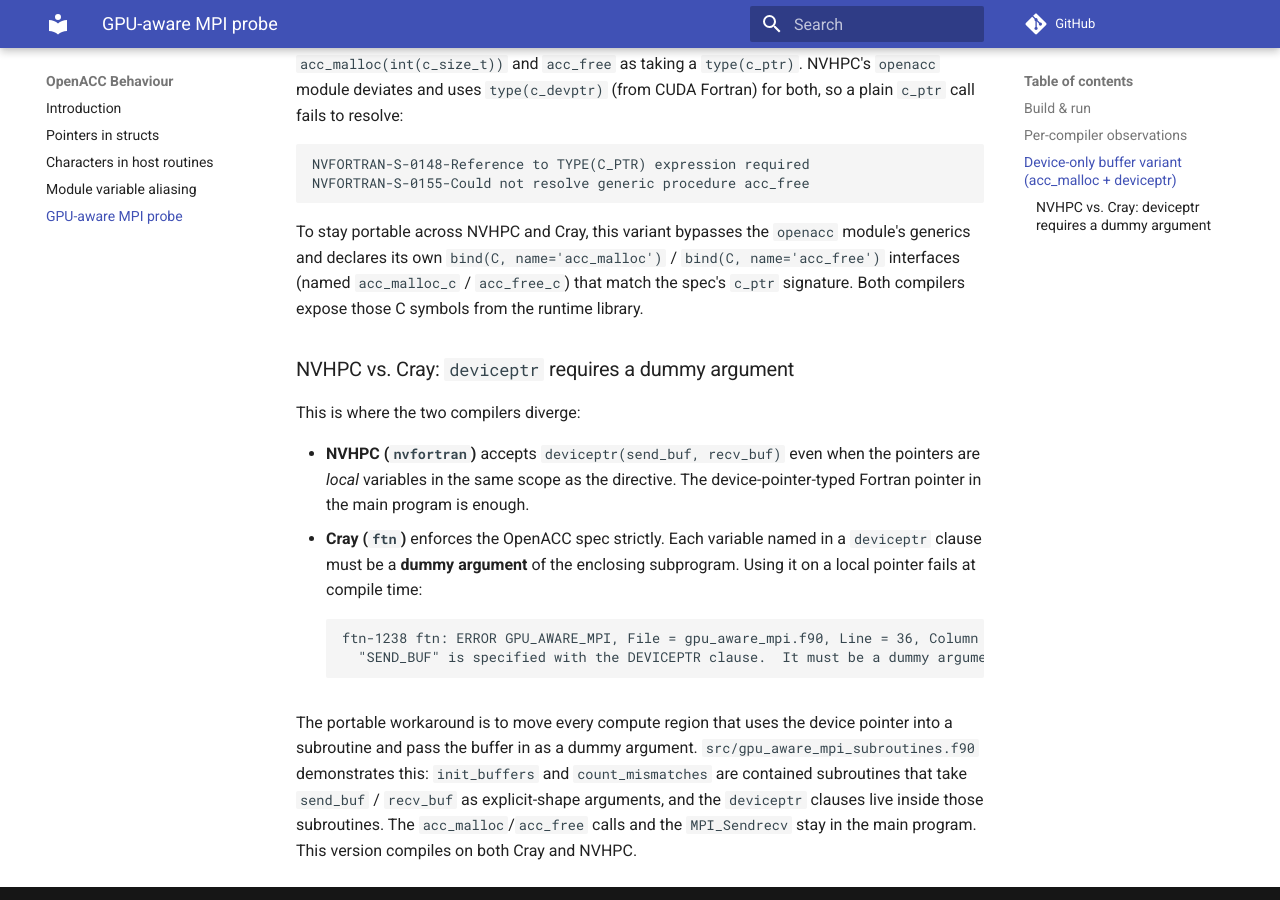
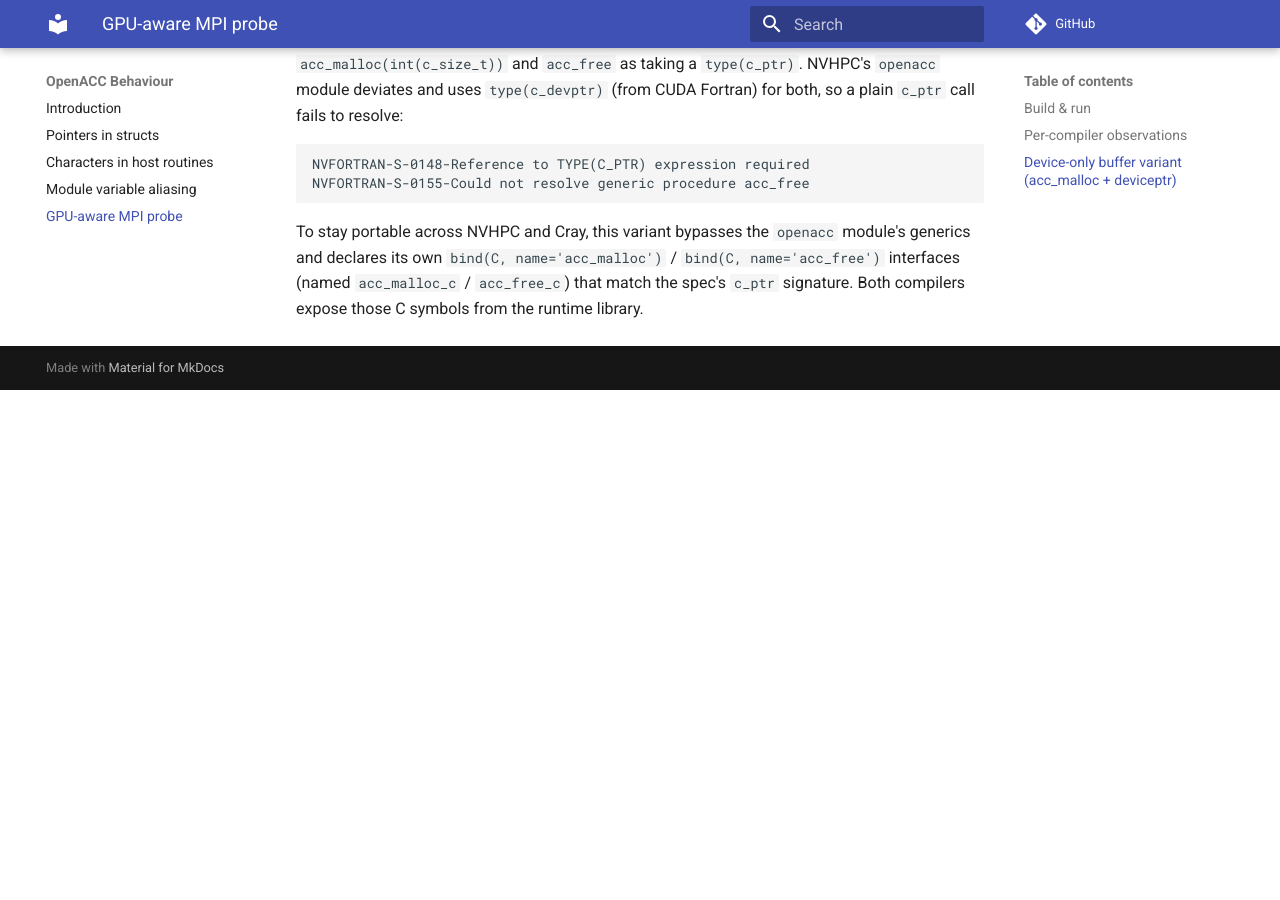
Before and after one commit to v1kko/OpenACC_behaviour, an MkDocs documentation site: the page built from docs/gpu_aware_mpi.md, in a window 1280 px wide and 900 px high, scrolled down 1107 px. Built offline with MkDocs 1.6.1 and Material for MkDocs 9.7.7, drawn with Linux system fonts in a browser that asks for light colours; comment, search, counter and statistics services are not loaded; after the commit the page ends 1497 px from its top, so only the background shows below that.

Commit message:
Drop subroutines-variant section from gpu_aware_mpi docs
The deviceptr-must-be-dummy-arg workaround and the
src/gpu_aware_mpi_subroutines.f90 reference are obsolete now that
the program uses declare device_resident instead of acc_malloc +
deviceptr.

Co-Authored-By: Claude Sonnet 4.6 <noreply@anthropic.com>

````diff
--- a/docs/gpu_aware_mpi.md
+++ b/docs/gpu_aware_mpi.md
@@ -55,27 +55,3 @@ module's generics and declares its own `bind(C, name='acc_malloc')` /
 `bind(C, name='acc_free')` interfaces (named `acc_malloc_c` / `acc_free_c`)
 that match the spec's `c_ptr` signature. Both compilers expose those C
 symbols from the runtime library.
-
-### NVHPC vs. Cray: `deviceptr` requires a dummy argument
-
-This is where the two compilers diverge:
-
-- **NVHPC (`nvfortran`)** accepts `deviceptr(send_buf, recv_buf)` even when the
-  pointers are *local* variables in the same scope as the directive. The
-  device-pointer-typed Fortran pointer in the main program is enough.
-- **Cray (`ftn`)** enforces the OpenACC spec strictly. Each variable named in
-  a `deviceptr` clause must be a **dummy argument** of the enclosing
-  subprogram. Using it on a local pointer fails at compile time:
-
-    ```text
-    ftn-1238 ftn: ERROR GPU_AWARE_MPI, File = gpu_aware_mpi.f90, Line = 36, Column = 33
-      "SEND_BUF" is specified with the DEVICEPTR clause.  It must be a dummy argument.
-    ```
-
-The portable workaround is to move every compute region that uses the
-device pointer into a subroutine and pass the buffer in as a dummy argument.
-`src/gpu_aware_mpi_subroutines.f90` demonstrates this: `init_buffers` and
-`count_mismatches` are contained subroutines that take `send_buf` / `recv_buf`
-as explicit-shape arguments, and the `deviceptr` clauses live inside those
-subroutines. The `acc_malloc`/`acc_free` calls and the `MPI_Sendrecv` stay in
-the main program. This version compiles on both Cray and NVHPC.
````
